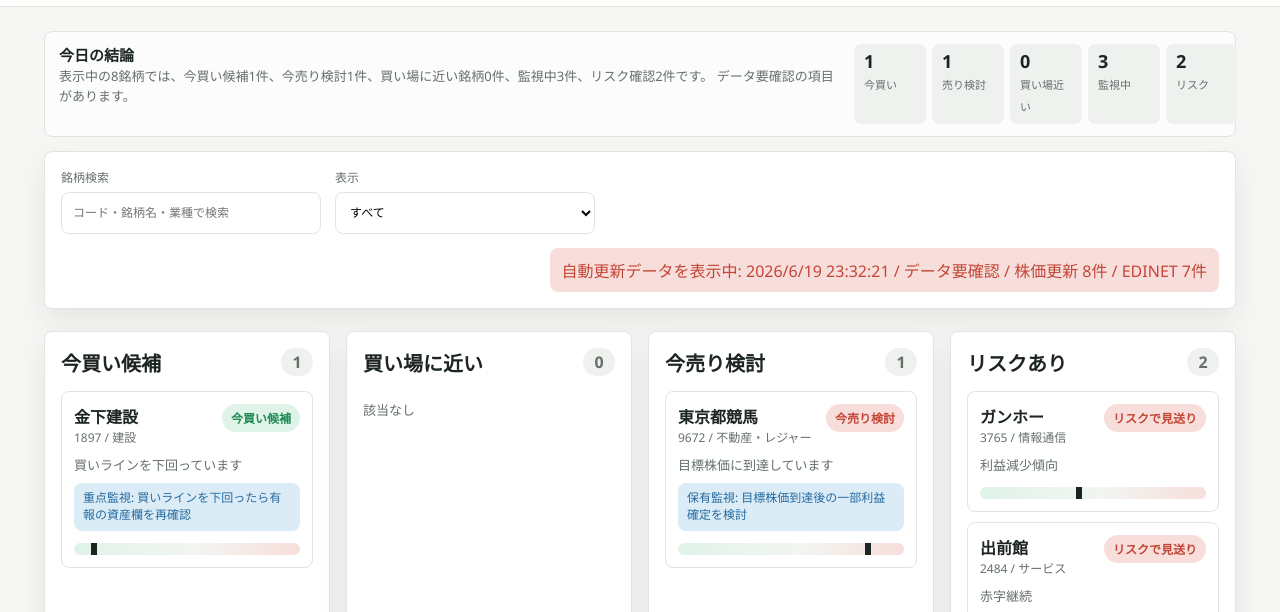
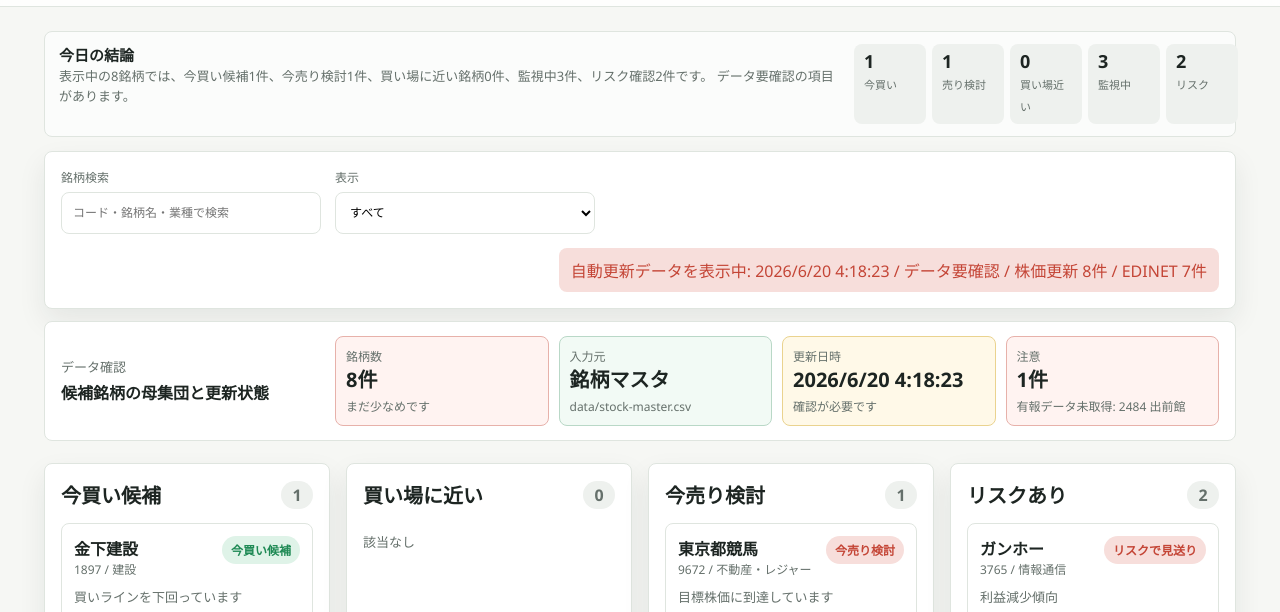
Before and after one commit to sensin0/candidate-stock-assist, a website: page app/index.html in a window 1280 px wide. Shown: the part 131-743 px from the top of the page. Drawn offline with Linux system fonts and the light colour scheme.

Commit message:
Add data quality overview panel

```diff
--- a/app/app.js
+++ b/app/app.js
@@ -607,6 +607,7 @@ function normalizeCsvRow(row) {
 
 function render() {
   renderSummary();
+  renderDataCheck();
   renderAssistColumns();
   renderRanking();
   renderDetail();
@@ -648,6 +649,56 @@ function renderSummary() {
   ]
     .map(([label, value]) => `<div class="stat"><strong>${value}</strong><span>${label}</span></div>`)
     .join("");
+}
+
+function renderDataCheck() {
+  const data = window.AUTO_STOCK_DATA;
+  const quality = data?.dataQuality;
+  const stockCount = stocks.length;
+  const providerWarnings = quality?.providerWarnings ?? [];
+  const validationWarnings = quality?.validationWarnings ?? [];
+  const referenceWarnings = quality?.externalReferenceWarnings ?? [];
+  const missingPrice = quality?.missingPrice ?? [];
+  const missingEdinet = quality?.missingEdinet ?? [];
+  const allWarnings = [
+    ...providerWarnings.map((item) => `${item.label}: ${item.message}`),
+    ...validationWarnings,
+    ...referenceWarnings,
+    ...missingPrice.map((item) => `株価未取得: ${item}`),
+    ...missingEdinet.map((item) => `有報データ未取得: ${item}`),
+  ];
+  const source = data?.source ?? "サンプル";
+  const sourceLabel = source.includes("stock-master") ? "銘柄マスタ" : source;
+  const countTone = stockCount >= 50 ? "good" : stockCount >= 20 ? "warn" : "alert";
+  const countMessage = stockCount >= 50
+    ? "候補数は十分あります"
+    : stockCount >= 20
+      ? "候補数は増やせます"
+      : "まだ少なめです";
+  const generatedAt = data?.generatedAt ? new Date(data.generatedAt).toLocaleString("ja-JP") : "未更新";
+  const warningPreview = allWarnings.slice(0, 3);
+
+  document.getElementById("dataCheckList").innerHTML = [
+    dataCheckItem("銘柄数", `${stockCount}件`, countMessage, countTone),
+    dataCheckItem("入力元", sourceLabel, source, providerWarnings.length ? "warn" : "good"),
+    dataCheckItem("更新日時", generatedAt, quality?.ok ? "データ状態OK" : "確認が必要です", quality?.ok ? "good" : "warn"),
+    dataCheckItem(
+      "注意",
+      `${allWarnings.length}件`,
+      warningPreview.length ? warningPreview.join(" / ") : "大きな注意はありません",
+      allWarnings.length ? "alert" : "good",
+    ),
+  ].join("");
+}
+
+function dataCheckItem(label, value, note, tone) {
+  return `
+    <div class="data-check-item data-check-${tone}">
+      <span>${label}</span>
+      <strong>${value}</strong>
+      <p>${note}</p>
+    </div>
+  `;
 }
 
 function renderAssistColumns() {
--- a/app/generated-data.js
+++ b/app/generated-data.js
@@ -1,14 +1,14 @@
 window.AUTO_STOCK_DATA = {
-  "generatedAt": "2026-06-19T23:32:21.492Z",
+  "generatedAt": "2026-06-20T04:18:23.284Z",
   "source": "data/stock-master.csv",
   "priceSource": "data/price-updates.csv",
   "disclosureSource": "data/disclosures.csv",
   "edinetSource": "data/edinet-facts.csv",
   "watchlistSource": "data/watchlist.csv",
-  "fetchedAt": "2026-06-19T23:32:21.485Z",
-  "priceFetchedAt": "2026-06-19T23:32:21.488Z",
-  "disclosureFetchedAt": "2026-06-19T23:32:21.488Z",
-  "edinetFetchedAt": "2026-06-19T23:32:21.489Z",
+  "fetchedAt": "2026-06-20T04:18:23.275Z",
+  "priceFetchedAt": "2026-06-20T04:18:23.278Z",
+  "disclosureFetchedAt": "2026-06-20T04:18:23.279Z",
+  "edinetFetchedAt": "2026-06-20T04:18:23.280Z",
   "nextSources": [
     "price-api",
     "edinet-api",
--- a/app/index.html
+++ b/app/index.html
@@ -50,6 +50,14 @@
           </select>
         </label>
         <div id="importStatus" class="import-status">自動取得は未接続。現在はサンプルデータを表示中</div>
+      </section>
+
+      <section class="data-check" aria-labelledby="dataCheckTitle">
+        <div>
+          <p class="eyebrow">データ確認</p>
+          <h2 id="dataCheckTitle">候補銘柄の母集団と更新状態</h2>
+        </div>
+        <div id="dataCheckList" class="data-check-list"></div>
       </section>
 
       <section class="assist-grid" aria-label="売買アシスト">
--- a/app/styles.css
+++ b/app/styles.css
@@ -118,6 +118,7 @@ main {
 
 .summary-band,
 .toolbar,
+.data-check,
 .assist-column,
 .rankings,
 .detail-panel,
@@ -194,6 +195,71 @@ main {
   min-height: 42px;
   display: inline-flex;
   align-items: center;
+}
+
+.data-check {
+  display: grid;
+  grid-template-columns: minmax(180px, 260px) 1fr;
+  gap: 14px;
+  align-items: center;
+  padding: 14px 16px;
+  margin: -10px 0 22px;
+  box-shadow: none;
+}
+
+.data-check h2 {
+  font-size: 16px;
+}
+
+.data-check-list {
+  display: grid;
+  grid-template-columns: repeat(4, minmax(0, 1fr));
+  gap: 10px;
+}
+
+.data-check-item {
+  border: 1px solid var(--line);
+  border-radius: 8px;
+  padding: 10px;
+  background: #fbfcfb;
+  min-width: 0;
+}
+
+.data-check-item span {
+  display: block;
+  color: var(--muted);
+  font-size: 12px;
+}
+
+.data-check-item strong {
+  display: block;
+  margin-top: 3px;
+  font-size: 20px;
+  line-height: 1.2;
+  overflow-wrap: anywhere;
+}
+
+.data-check-item p {
+  margin: 6px 0 0;
+  color: var(--muted);
+  font-size: 12px;
+  line-height: 1.45;
+  overflow-wrap: anywhere;
+}
+
+.data-check-good {
+  border-color: #b9d8c7;
+  background: #f2faf5;
+}
+
+.data-check-warn {
+  border-color: #ead38f;
+  background: #fff9e8;
+}
+
+.data-check-alert {
+  border-color: #e7b1aa;
+  background: #fff3f1;
 }
 
 .stat {
@@ -554,6 +620,7 @@ footer {
 @media (max-width: 760px) {
   .app-header,
   .summary-band,
+  .data-check,
   .detail-header {
     flex-direction: column;
     align-items: stretch;
@@ -563,6 +630,7 @@ footer {
   .detail-grid,
   .metric-grid,
   .summary-stats,
+  .data-check-list,
   .toolbar {
     grid-template-columns: 1fr;
   }
```
Also changed, not shown: app/latest-update-report.md (+1 -1 lines).
